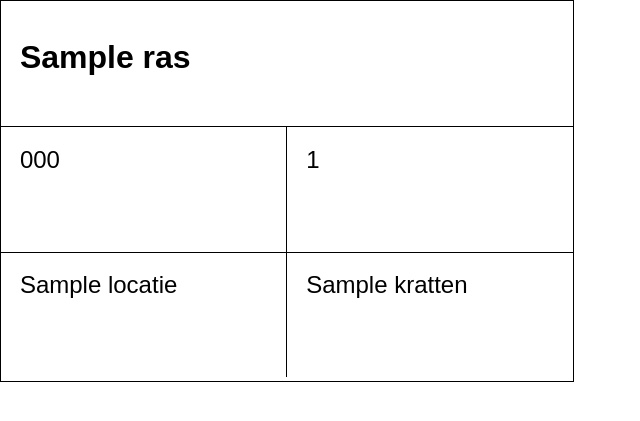
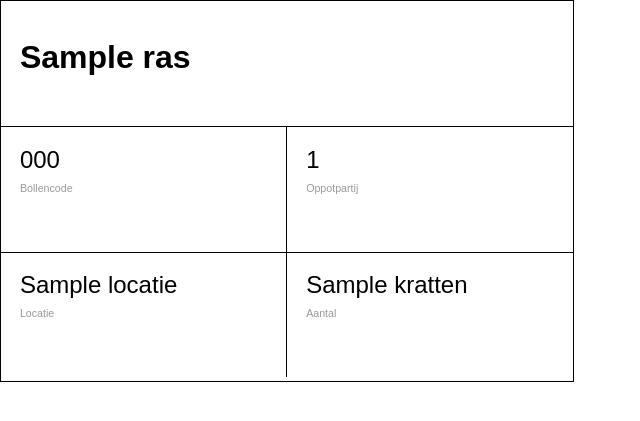
Before and after one commit to serraict/wetering-production-control, a Python web app: template src/production_control/bulb_picklist/templates/label.html in a window 1280 px wide. Shown: the top 421 px of the page, without its empty margins (0-640 px from the left). Run offline with Jinja, Linux system fonts and the light colour scheme; the template is opened without the code that fills it: most values are stand-ins (such as "Sample title", 1, 10 or a date in 2020).

Commit message:
feat: add descriptive labels to bulb picklist PDF

```diff
--- a/src/production_control/bulb_picklist/templates/label.html
+++ b/src/production_control/bulb_picklist/templates/label.html
@@ -1,18 +1,22 @@
 <!DOCTYPE html>
 <html>
+
 <head>
     <meta charset="UTF-8">
     <title>Bulb Picklist Label</title>
     <style>
         @page {
-            size: 152mm 101mm; /* 6x4 inches in mm */
+            size: 152mm 101mm;
+            /* 6x4 inches in mm */
             margin: 0;
         }
+
         body {
             margin: 0;
             padding: 0;
             font-family: Arial, sans-serif;
         }
+
         .label {
             width: 152mm;
             height: 101mm;
@@ -22,6 +26,7 @@
             grid-template-rows: 33% 33% 33%;
             grid-template-columns: 50% 50%;
         }
+
         .plant-name {
             grid-column: 1 / 3;
             grid-row: 1;
@@ -29,6 +34,7 @@
             font-weight: bold;
             padding: 10mm 5mm;
         }
+
         .code-left {
             grid-column: 1;
             grid-row: 2;
@@ -36,14 +42,18 @@
             padding: 5mm;
             border-top: 1px solid #000;
             border-right: 1px solid #000;
+            position: relative;
         }
+
         .code-right {
             grid-column: 2;
             grid-row: 2;
             font-size: 18pt;
             padding: 5mm;
             border-top: 1px solid #000;
+            position: relative;
         }
+
         .location {
             grid-column: 1;
             grid-row: 3;
@@ -51,23 +61,47 @@
             padding: 5mm;
             border-top: 1px solid #000;
             border-right: 1px solid #000;
+            position: relative;
         }
+
         .trays {
             grid-column: 2;
             grid-row: 3;
             font-size: 18pt;
             padding: 5mm;
             border-top: 1px solid #000;
+            position: relative;
+        }
+
+        .label-text {
+            display: block;
+            font-size: 8pt;
+            color: #999;
+            margin-top: 2mm;
         }
     </style>
 </head>
+
 <body>
     <div class="label">
         <div class="plant-name">{{ ras }}</div>
-        <div class="code-left">{{ bollen_code }}</div>
-        <div class="code-right">{{ id }}</div>
-        <div class="location">{{ locatie }}</div>
-        <div class="trays">{{ aantal_bakken }} kratten</div>
+        <div class="code-left">
+            {{ bollen_code }}
+            <span class="label-text">Bollencode</span>
+        </div>
+        <div class="code-right">
+            {{ id }}
+            <span class="label-text">Oppotpartij</span>
+        </div>
+        <div class="location">
+            {{ locatie }}
+            <span class="label-text">Locatie</span>
+        </div>
+        <div class="trays">
+            {{ aantal_bakken }} kratten
+            <span class="label-text">Aantal</span>
+        </div>
     </div>
 </body>
+
 </html>
```
